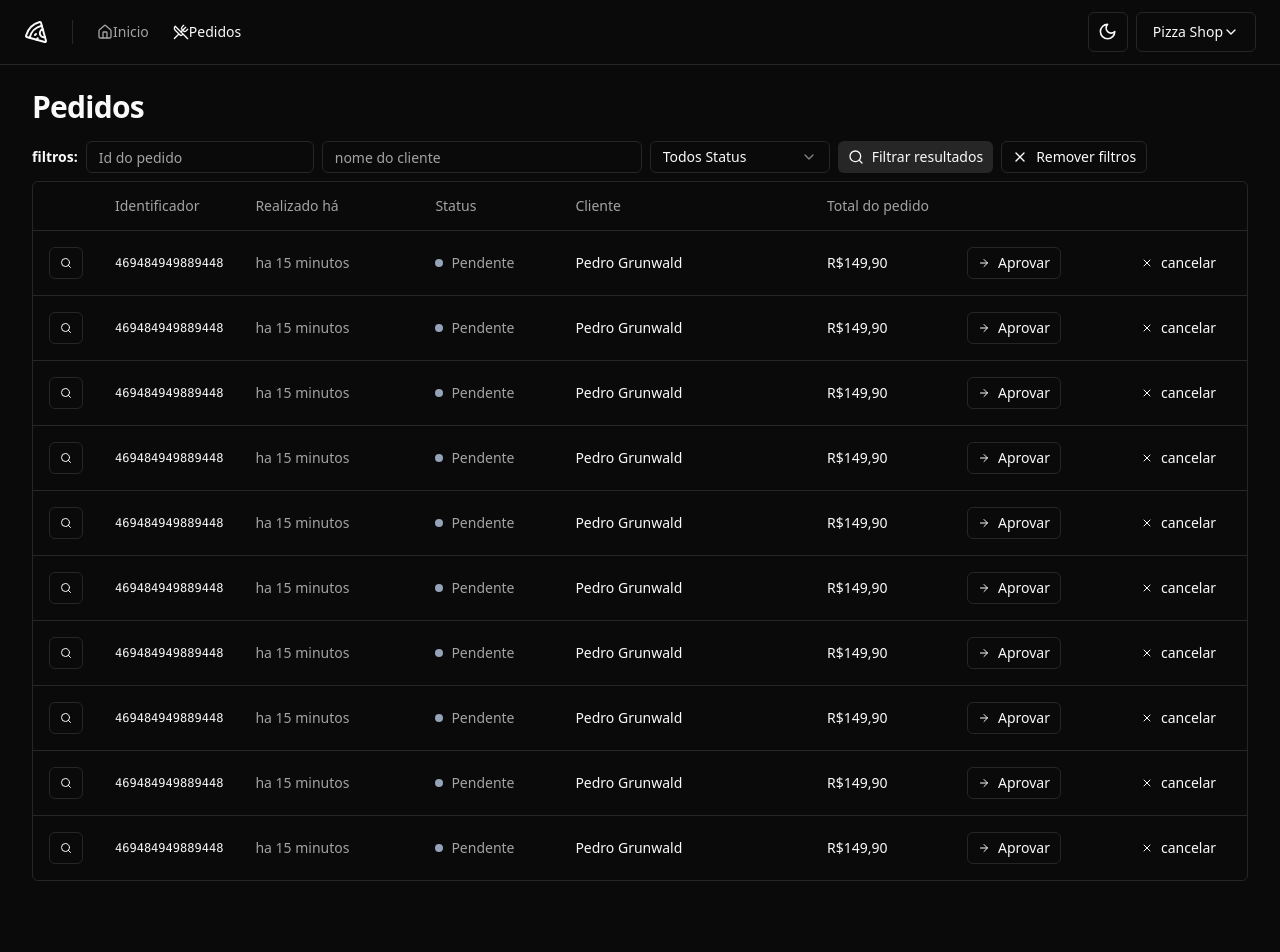
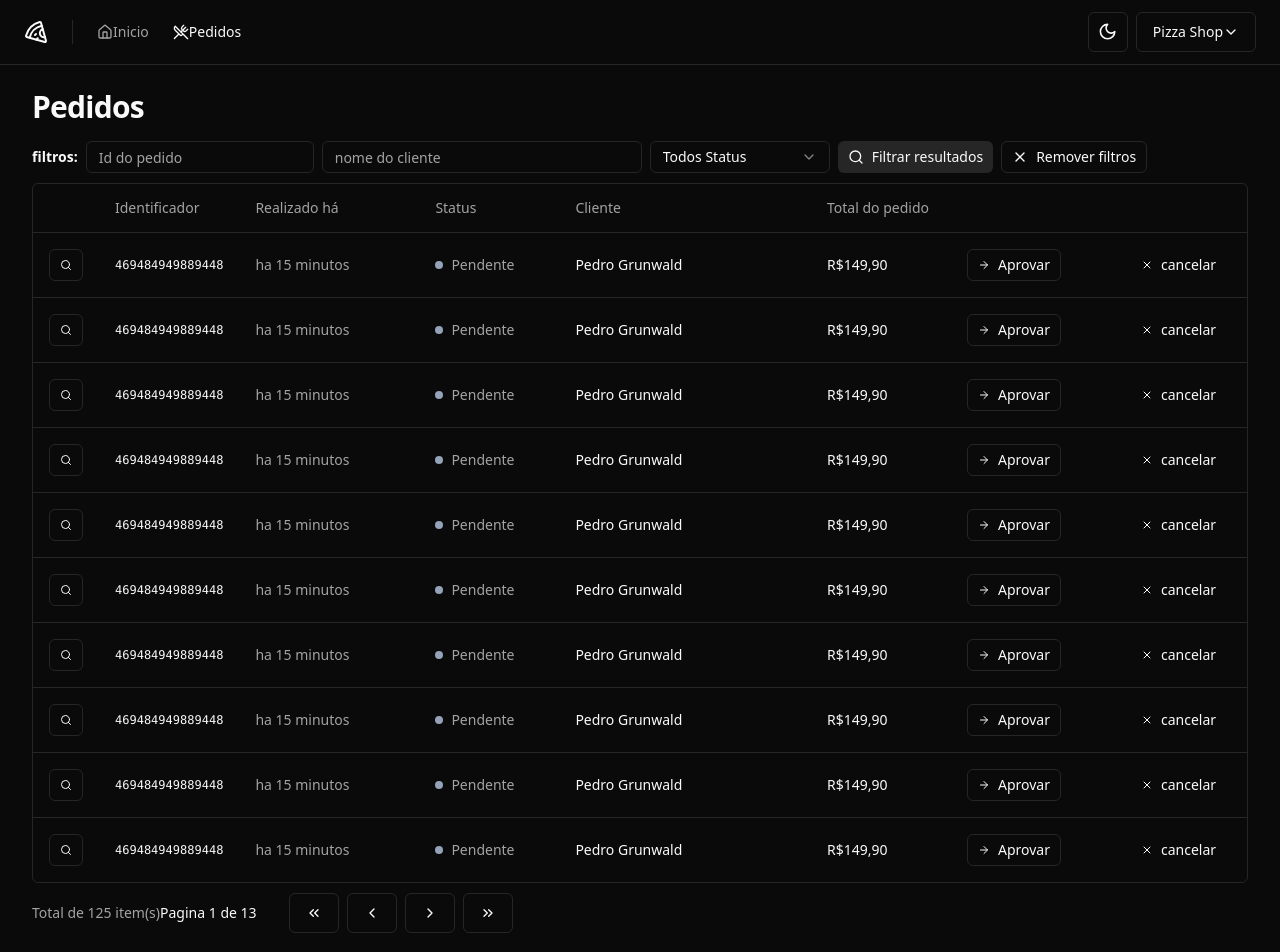
Before and after one commit to PedroGrunwald/Pizza-Shop, a React (Vite) app: page /orders in a window 1280 px wide. Shown: the top 952 px of the page. Before the commit the page ends 913 px from the top, so only its background shows below. Built offline with nearby package versions, Linux system fonts and the light colour scheme.

Commit message:
feat: add Pagination Component

```diff
--- /dev/null
+++ b/src/components/pagination.tsx
@@ -0,0 +1,53 @@
+import {
+  ChevronLeft,
+  ChevronRight,
+  ChevronsLeft,
+  ChevronsRight,
+} from "lucide-react";
+import { Button } from "./ui/button";
+
+export interface PaginationProps {
+  pageIndex: number;
+  totalCount: number;
+  perPage: number;
+}
+
+export function Pagination({
+  pageIndex,
+  perPage,
+  totalCount,
+}: PaginationProps) {
+  const pages = Math.ceil(totalCount / perPage) || 1;
+
+  return (
+    <div className="justfiy-between flex items-center">
+      <span className="text-sm text-muted-foreground">
+        Total de {totalCount} item(s)
+      </span>
+
+      <div className="flex items-center gap-6 lg:gap-8">
+        <div className="text-sm font-medium">
+          Pagina {pageIndex + 1} de {pages}
+        </div>
+        <div className="flex items-center gap-2">
+          <Button className=".h-8.w-8.p-0" variant="outline">
+            <ChevronsLeft className="h-4 w-4" />
+            <span className="sr-only">Primeira pagina</span>
+          </Button>
+          <Button className=".h-8.w-8.p-0" variant="outline">
+            <ChevronLeft className="h-4 w-4" />
+            <span className="sr-only">Pagina anterior</span>
+          </Button>
+          <Button className=".h-8.w-8.p-0" variant="outline">
+            <ChevronRight className="h-4 w-4" />
+            <span className="sr-only">Proxima pagina</span>
+          </Button>
+          <Button className=".h-8.w-8.p-0" variant="outline">
+            <ChevronsRight className="h-4 w-4" />
+            <span className="sr-only">Ultima pagina</span>
+          </Button>
+        </div>
+      </div>
+    </div>
+  );
+}
--- a/src/pages/app/orders/orders.tsx
+++ b/src/pages/app/orders/orders.tsx
@@ -1,4 +1,3 @@
-
 import {
   Table,
   TableBody,
@@ -9,6 +8,7 @@
 import { Helmet } from "react-helmet-async";
 import { OrderTableRow } from "./order-table-row";
 import { OrderTableFilters } from "./order-table-filters";
+import { Pagination } from "@/components/pagination";
 
 export function Orders() {
   return (
@@ -16,8 +16,8 @@
       <Helmet title="Pedidos" />
       <div className="flex flex-col gap-4">
         <h1 className="text-3xl font-bold tracking-tight">Pedidos</h1>
-      </div>
-      <div className="5 space-y-2">
+
+        <div className="space-y-2.5">
           <OrderTableFilters />
 
           <div className="rounded-md border">
@@ -41,6 +41,8 @@
               </TableBody>
             </Table>
           </div>
+          <Pagination pageIndex={0} totalCount={125} perPage={10}/>
+        </div>
       </div>
     </>
   );
```
Lines whose indentation alone changed are shown as unchanged.
